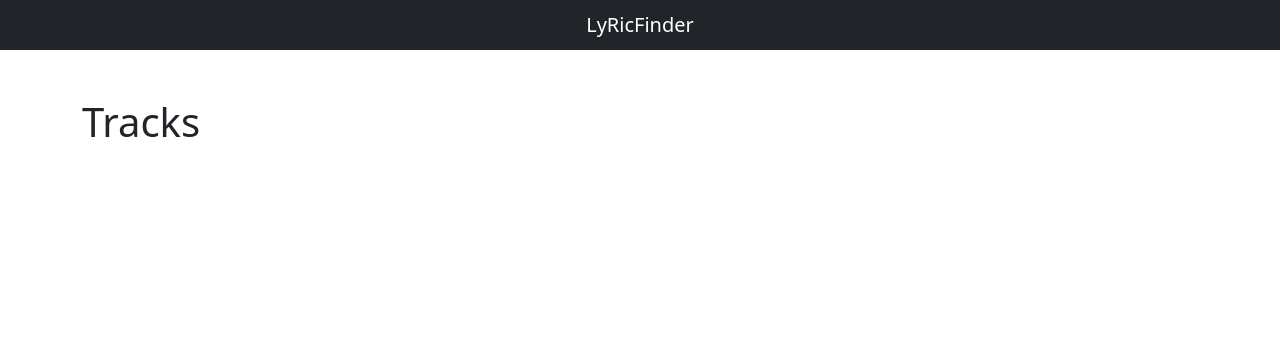
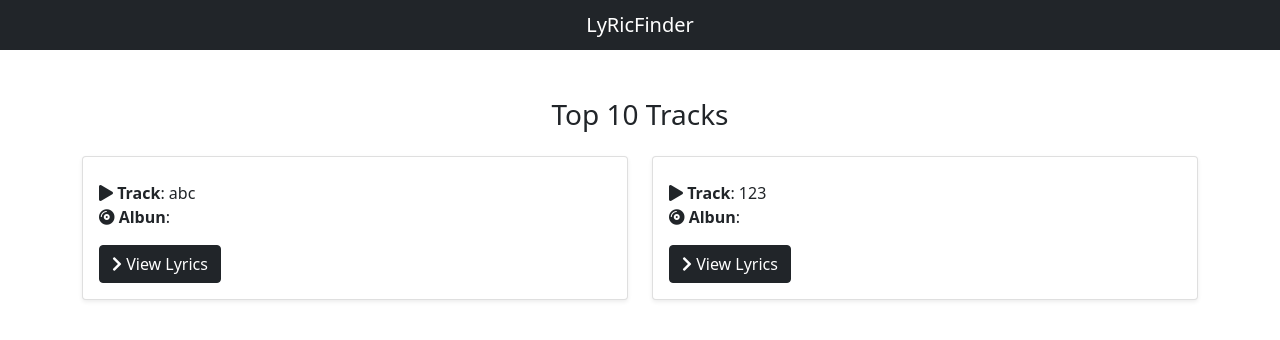
Before and after one commit to tirtharajjana/lyricfinder_react, a React (Create React App) app: page / in a window 1280 px wide. Shown: the top 340 px of the page. Built offline with nearby package versions, Linux system fonts and the light colour scheme; no server answers.

Commit message:
get top 10 song of today

```diff
--- /dev/null
+++ b/src/components/layouts/Spinner.js
@@ -0,0 +1,16 @@
+/* eslint-disable import/no-anonymous-default-export */
+import React from 'react';
+import spinner from './spinner.gif';
+
+
+export default () => {
+    return (
+        <div>
+            <img
+                src={spinner}
+                alt="Loading..."
+                style={{ width: '200px', margin: ' 40px auto', display: 'block' }}
+            />
+        </div>
+    );
+};
--- /dev/null
+++ b/src/components/tracks/Track.js
@@ -0,0 +1,25 @@
+import React from 'react'
+import {Link} from 'react-router-dom'
+
+const Track = (props) => {
+    const { track } = props;
+    return (
+        <div className="col-md-6">
+            <div className="card mb-4 shadow-sm">
+                <div className="card-body">
+                    <h5>{track.artist_name}</h5>
+                    <p className="card-text">
+                        <strong><i className="fas fa-play"></i> Track</strong>: {track.track_name}
+                        <br />
+                        <strong><i className="fas fa-compact-disc"></i> Albun</strong>: {track.album_name}
+                    </p>
+                    <Link  to={`lyrics/tracks/${track.track_id}`} className="btn btn-dark btn-block">
+                        <i className="fas fa-chevron-right"></i> View Lyrics
+                    </Link>
+                </div>
+            </div>
+        </div>
+    )
+}
+
+export default Track
--- a/src/components/tracks/Tracks.js
+++ b/src/components/tracks/Tracks.js
@@ -1,14 +1,29 @@
 import React, { Component } from 'react'
 
 import { Consumer } from '../../context'
+import Spinner from '../layouts/Spinner';
+import Track from './Track';
 
 export class Tracks extends Component {
     render() {
         return (
             <Consumer>
                 {value => {
-                    console.log(value);
-                    return <h1>Tracks</h1>
+                    const { track_list, heading } = value;
+                    if (track_list === undefined || track_list.length === 0) {
+                        return <Spinner />
+                    } else {
+                        return (
+                            <React.Fragment>
+                                <h3 className="text-center mb-4">{heading}</h3>
+                                <div className="row">
+                                    {track_list.map(item => (
+                                        <Track key={item.track.track_id} track={item.track} />
+                                    ))}
+                                </div>
+                            </React.Fragment>
+                        )
+                    }
                 }}
             </Consumer>
         )
--- a/src/context.js
+++ b/src/context.js
@@ -13,7 +13,10 @@ export class Provider extends Component {
 
     componentDidMount() {
         axios.get(`https://cors-anywhere.herokuapp.com/https://api.musixmatch.com/ws/1.1/chart.tracks.get?chart_name=top&page=1&page_size=10&country=in&f_has_lyrics=1&apikey=bf341cbf48c8dff630003705d5744898`)
-            .then(res => console.log(res.data))
+            .then(res => {
+                console.log(res.data.message.body.track_list);
+                this.setState({track_list:res.data.message.body.track_list})
+            })
             .catch(err => console.log(err))
     }
 
```
Also changed, not shown: src/components/layouts/spinner.gif (added).
